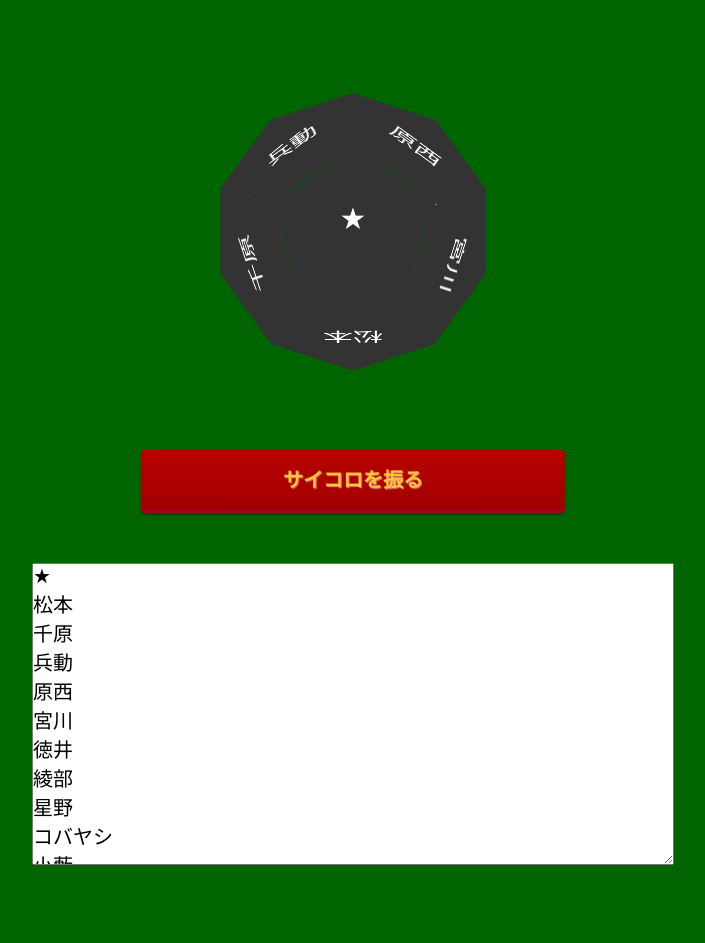
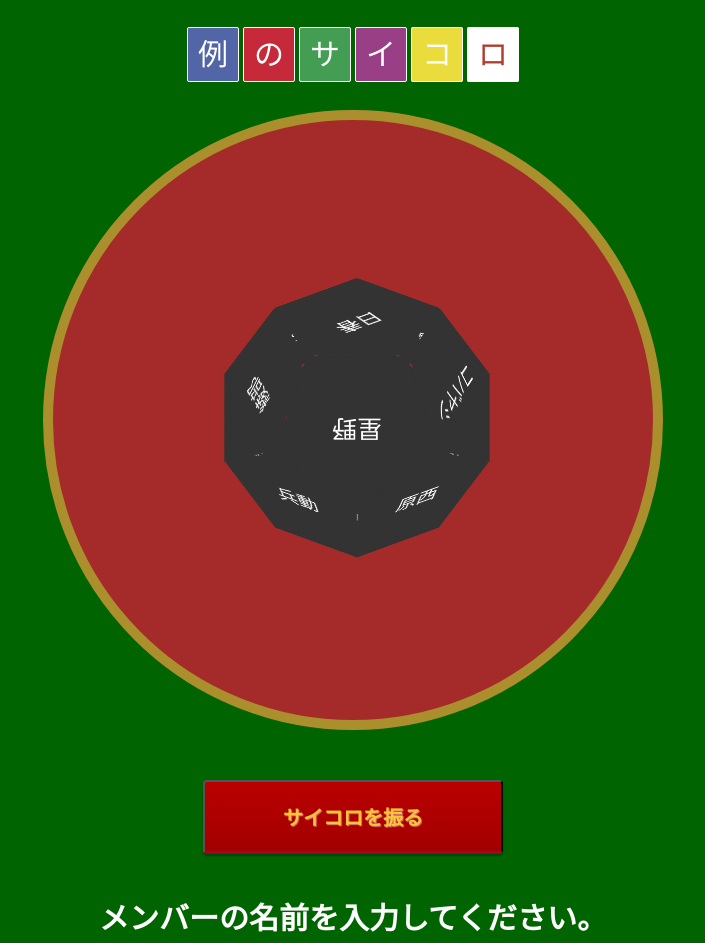
Before and after one commit to hirayama1987/saikoro, a Vue app: page / in a window 1280 px wide. Shown: the top 943 px of the page, without its empty margins (287-992 px from the left). Built offline with nearby package versions, Linux system fonts and the light colour scheme.

Commit message:
デザイン

```diff
--- a/src/assets/main.scss
+++ b/src/assets/main.scss
@@ -51,7 +51,5 @@ body{
   background-color: darkgreen;
 }
 #app{
-
-  height: 100vw;
-  width: 100vh;
+  width: 100%;
 }
--- a/src/views/Home.vue
+++ b/src/views/Home.vue
@@ -1,12 +1,16 @@
 <template>
   <div class="home">
-    <ol id="dice">
-      <li v-for="(member, key) in shuffledMembers" :key="key">
-        <span></span>
-        <strong>{{member}}</strong>
-      </li>
-    </ol>
-    <div class="throw" v-on:click="shuffleMember">サイコロを振る</div>
+    <h1><span>例</span><span>の</span><span>サ</span><span>イ</span><span>コ</span><span>ロ</span></h1>
+    <div class="hole">
+      <ol id="dice" class="idoling">
+        <li v-for="(member, key) in shuffledMembers" :key="key">
+          <span></span>
+          <p class="name">{{member}}</p>
+        </li>
+      </ol>
+    </div>
+    <button class="throw" v-on:click="shuffleMember" v-bind:disabled="isPush">サイコロを振る</button>
+    <p class="description">メンバーの名前を入力してください。</p>
     <textarea v-model="memberFrom" placeholder="名前を入力してください" @keyup="setMember" cols="12"></textarea>
   </div>
 </template>
@@ -17,7 +21,8 @@ export default {
   data: function () {
     return {
       shuffledMembers:[],
-      memberFrom:"★\n松本\n千原\n兵動\n原西\n宮川\n徳井\n綾部\n星野\nコバヤシ\n小藪"
+      memberFrom:"★\n松本\n千原\n兵動\n原西\n宮川\n徳井\n綾部\n星野\nコバヤシ\n小藪\n春日",
+      isPush: false
     }
   },
   computed:{
@@ -72,10 +77,16 @@ export default {
       this.shuffledMembers.splice()
     },
     shuffleMember: function () {
+      const vm = this
+      vm.isPush = true;
+      document.getElementById("dice").classList.remove("idoling")
       document.getElementById("dice").classList.remove("rolling")
       document.getElementById("dice").classList.add("rolling")
       setTimeout(this.updateMember, 1000);
-      setTimeout(function(){document.getElementById("dice").classList.remove("rolling")}, 3000);
+      setTimeout(function(){
+        document.getElementById("dice").classList.remove("rolling")
+        vm.isPush = false;
+      }, 3000);
     }
   },
   mounted : function(){
@@ -88,7 +99,7 @@ export default {
     display: flex;
     flex-direction: column;
     margin: 0 auto;
-    width: 100vw;
+    width: 100%;
   }
   *{
     margin:0;
@@ -96,17 +107,24 @@ export default {
   }
   textarea{
     height: 300px;
-    width: 50%;
+    width: 300px;
     margin: 0 auto;
     font-size: 20px;
+    padding: 10px;
   }
   .rolling{
     animation:kurukuru 3s;
     transform-origin:0 0 -100px;
   }
+  .idoling{
+    animation:idol 3s;
+    transform-origin:0 30px -110px;
+    animation-iteration-count: infinite;
+    animation-timing-function: linear;
+  }
 
   .throw {
-    width: 30%;
+    width: 300px;
     margin: 50px auto;
     text-align: center;
     cursor: pointer;
@@ -129,12 +147,61 @@ export default {
     box-shadow: 0px 0px 1px rgba(0, 0, 0, 0.2);
     border-bottom: none;
   }
+  h1{
+    text-align: center;
+    color: #fff;
+    font-size: 30px;
+    padding: 40px 0;
+    span{
+      border: 1px solid #fff;
+      padding: 10px;
+      border-radius: 2px;
+      margin: 2px;
+      &:nth-child(1){
+        background-color: #5165A7;
+      }
+      &:nth-child(2){
+        background-color: #C62A3A;
+      }
+      &:nth-child(3){
+        background-color: #439E53;
+      }
+      &:nth-child(4){
+        background-color: #993F85;
+      }
+      &:nth-child(5){
+        background-color: #EADC3D;
+      }
+      &:nth-child(6){
+        background-color: #fff;
+        color: #B03D2B;
+      }
+    }
+  }
 
+  .hole{
+    background-color: brown;
+    border-radius: 10000px;
+    height: 600px;
+    width: 600px;
+    margin: 0 auto;
+    border: 10px solid #ab8f2c;
+    position: relative;
+  }
+  p.description{
+    color: #fff;
+    font-size: 30px;
+    font-weight: bold;
+    text-align: center;
+    padding-bottom: 10px;
+  }
   ol{
     list-style:none;
     margin:200px auto;
     width: 100px;
-    position:relative;
+    position:absolute;
+    top: 70px;
+    left: 254px;
     transform-style:preserve-3d;
     li{
       width:100px;
@@ -142,11 +209,11 @@ export default {
       position:absolute;
       background:#333;
       transform:rotate3d(0,0,0,180deg);
-      strong{
-        font-size:30px;
+      .name{
+        font-size:25px;
         color:#fff;
         text-align:center;
-        line-height:1.25;
+        line-height:2.25;
         width:100%;
         position:absolute;
         z-index:1;
@@ -237,9 +304,48 @@ export default {
   @keyframes kurukuru{
     0% {
       transform:rotateX(0turn) rotateY(0turn) rotateZ(0turn);
+      top: 100vh;
+      left: 100vw;
     }
     100% {
       transform:rotateX(7turn) rotateY(1turn) rotateZ(0turn);
+      top: 70px;
+      left: 254px;
+    }
+  }
+  @keyframes idol{
+    0% {
+      transform:rotateX(0turn) rotateY(0turn) rotateZ(0turn);
+    }
+    100% {
+      transform:rotateX(1turn) rotateY(0turn) rotateZ(0turn);
+    }
+  }
+
+  @media screen and (max-width:768px){
+    /*300px以上で適用する内容*/
+    .hole{
+      width: 300px;
+      height: 300px;
+    }
+    #dice{
+      top: -82px;
+      left: 100px;
+    }
+    p.description{
+      font-size: 16px;
+    }
+    @keyframes kurukuru{
+      0% {
+        transform:rotateX(0turn) rotateY(0turn) rotateZ(0turn);
+        top: 80vh;
+        left: 150vw;
+      }
+      100% {
+        transform:rotateX(7turn) rotateY(1turn) rotateZ(0turn);
+        top: -82px;
+        left: 100px;
+      }
     }
   }
 </style>
```
